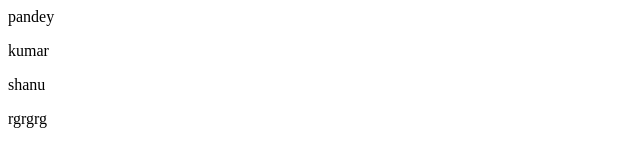
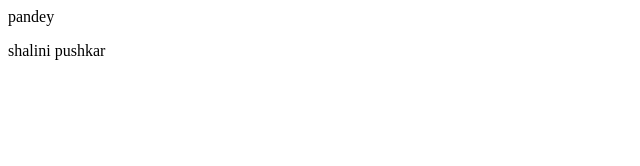
Before and after one commit to chiku476/just-for-fun, a website: page index.html in a window 1280 px wide. Shown: the whole page, without its empty margins (0-640 px from the left). Drawn offline with Linux system fonts and the light colour scheme.

Commit message:
6th commit

```diff
--- a/index.html
+++ b/index.html
@@ -3,8 +3,6 @@
     <head></head>
     <body>
         <h>pandey</h>
-        <p>kumar</p>
-        <p>shanu</p>
-        <p>rgrgrg</p>
+        <p>shalini pushkar</p>
     </body>
 </html>
```
Also changed, not shown: package.json (added, +24 -0 lines), templets/test.html (+0 -1 lines), 2 other files.
